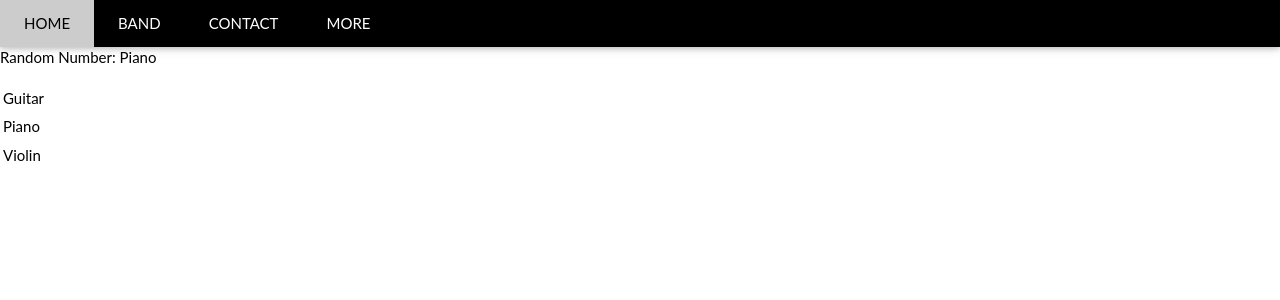
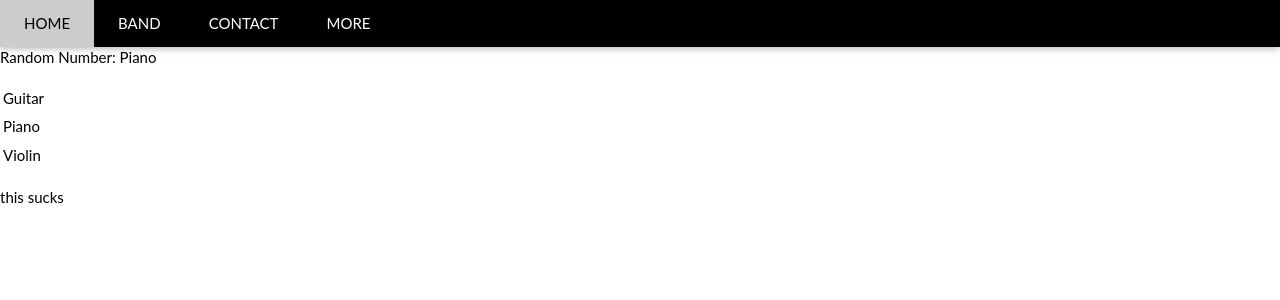
Before and after one commit to MoeAssaf/theband, a Flask app: page / in a window 1280 px wide. Shown: the top 300 px of the page. Run offline with Flask 2, Linux system fonts and the light colour scheme; some web fonts are replaced.

Commit message:
I added a paragragh

```diff
--- a/templates/index.html
+++ b/templates/index.html
@@ -24,8 +24,9 @@ body {font-family: "Lato", sans-serif}
       {% endfor %}
       </table>
 {% endif %}
-
-
+<p> this sucks</p>
+<!-- http://www.takamine.com/templates/default/images/gclassical.png
+ -->
 <!-- Footer -->
 
 
```
